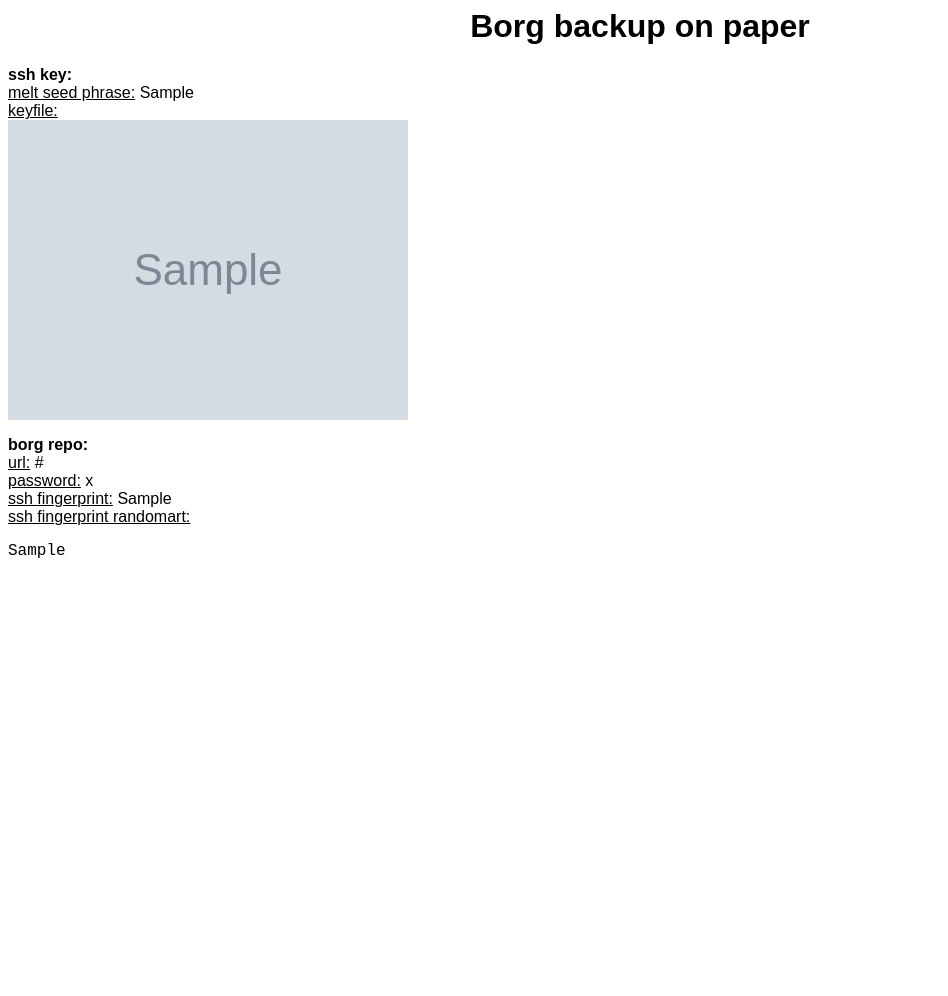
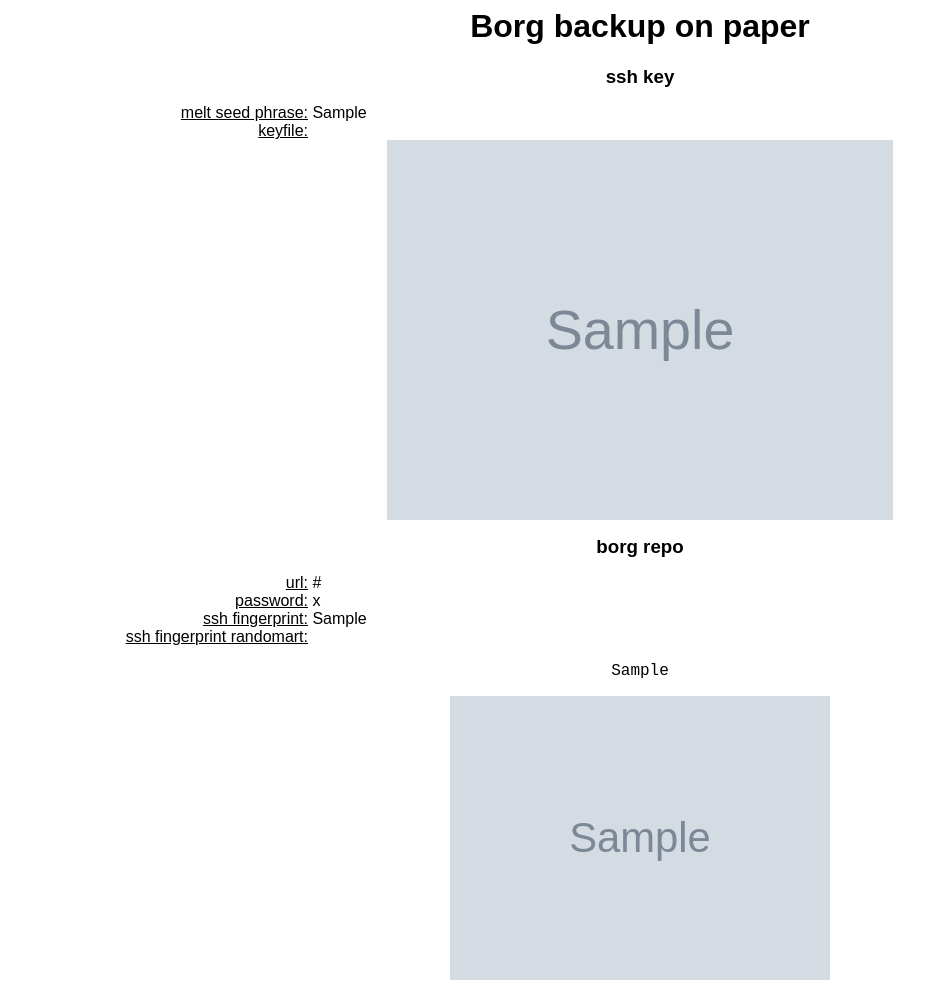
Before and after one commit to mo-pyy/borg_paper_access_info, a Python web app: template borg_paper_access_info/templates/main.html in a window 1280 px wide. Shown: the whole page, without its empty margins (0-948 px from the left). Before the commit the page ends 558 px from the top, so only its background shows below. Run offline with Jinja, Linux system fonts and the light colour scheme; the template is opened without the code that fills it: most values are stand-ins (such as "Sample title", 1, 10 or a date in 2020); grey boxes marked "Sample" are stand-in pictures.

Commit message:
additional qrcode and styling

```diff
--- a/borg_paper_access_info/templates/main.html
+++ b/borg_paper_access_info/templates/main.html
@@ -10,26 +10,44 @@
             pre {
                 font-family: 'Courier New', Courier, monospace;
             }
-
+            h3 {
+                text-align: center;
+                margin-top: 0px;
+                margin-bottom: 0px;
+            }
+            u {
+                text-align: right;
+                width: 300px;
+                display: inline-block;
+            }
+            img {
+                width: 40%;
+                margin: auto;
+                display: block;
+            }
+            pre {
+                text-align: center;
+            }
         </style>
     </head>
     <body>
         <h1>Borg backup on paper</h1>
-
+        <h3>ssh key</h3>
         <p>
-            <b>ssh key:</b> <br>
             <u>melt seed phrase:</u> {{ssh_key_melt}} <br>
             <u>keyfile:</u> <br>
             <img src="{{ssh_qrcode_image_path}}">
         </p>
 
+
+        <h3>borg repo</h3>
         <p>
-            <b>borg repo:</b> <br>
             <u>url:</u> {{borg_repo_url}} <br>
             <u>password:</u> {{borg_repo_password}} <br>
             <u>ssh fingerprint:</u> {{borg_repo_ssh_fingerprint}} <br>
-            <u>ssh fingerprint randomart:</u> <br>
+            <u>ssh fingerprint randomart:</u>
             <pre>{{borg_repo_ssh_fingerprint_randomart}}</pre>
+            <img style="width: 30%;" src="{{borg_repo_qrcode_image_path}}">
         </p>
     </body>
 </html>
```
Also changed, not shown: borg_paper_access_info/main.py (+15 -3 lines).
